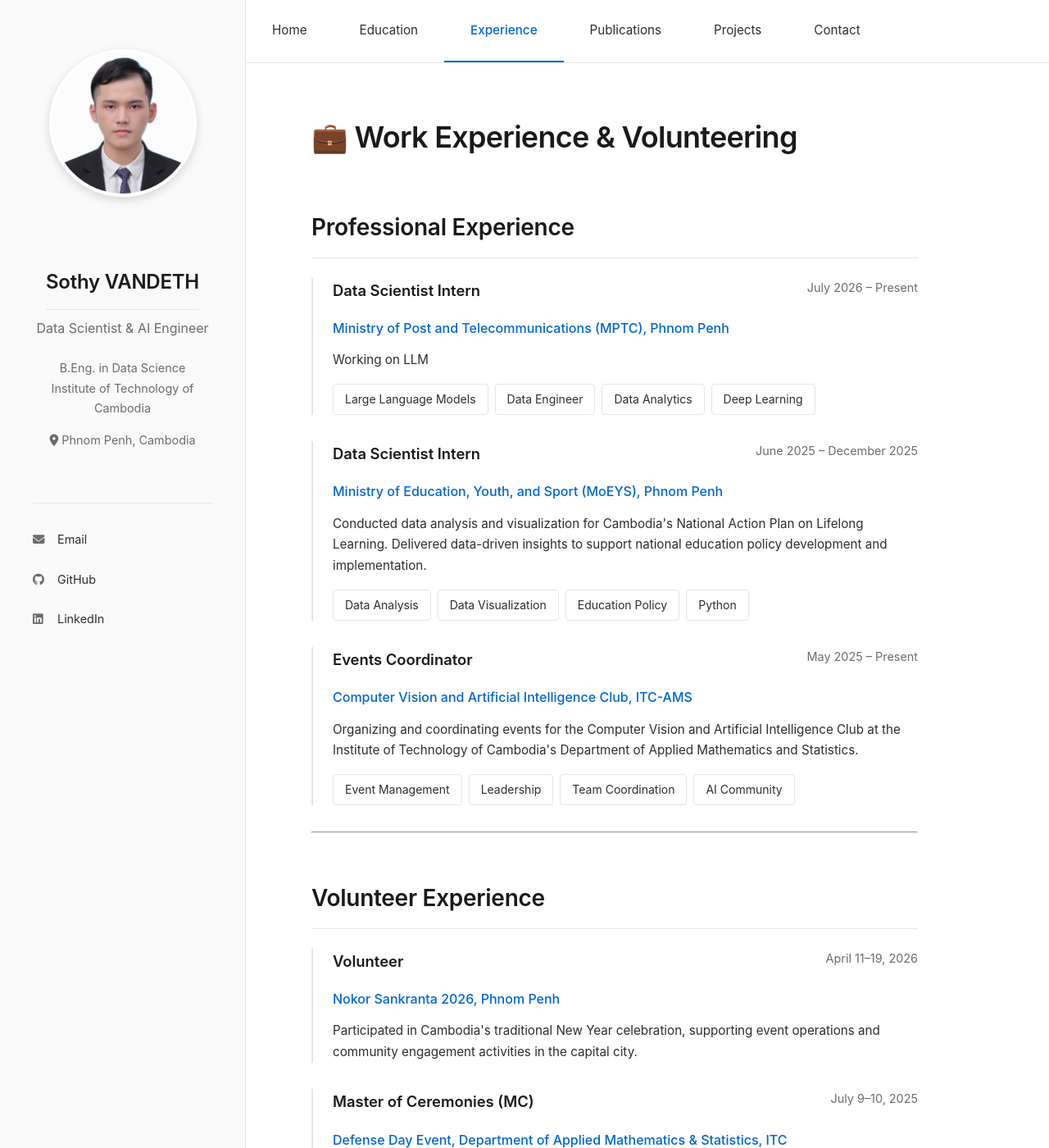
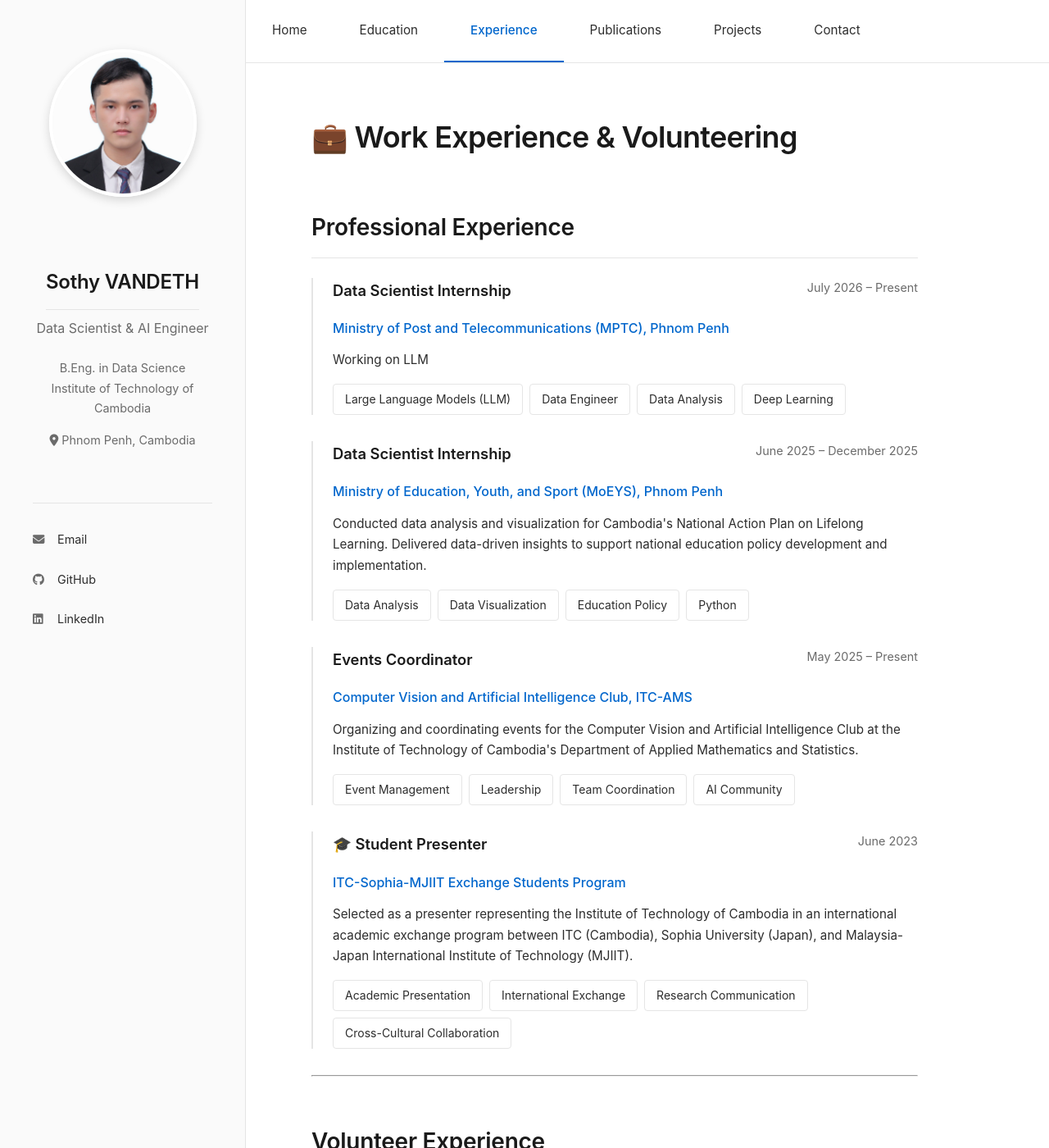
Before and after one commit to sothy8/sothy8.github.io, a Jekyll site: the page built from experience.md, in a window 1280 px wide and 1400 px high. Shown: the whole window at 82% size. Built offline with Jekyll 4.4.1, drawn with Linux system fonts in a browser that asks for light colours.

Commit message:
Add ITC-Sophia-MJIIT Exchange Students presentation (June 2023)

```diff
--- a/experience.md
+++ b/experience.md
@@ -10,22 +10,22 @@ permalink: /experience/
 
 <div class="experience-item">
   <div class="experience-header">
-    <h3>Data Scientist Intern</h3>
+    <h3>Data Scientist Internship</h3>
     <span class="period">July 2026 – Present</span>
   </div>
   <p class="company">Ministry of Post and Telecommunications (MPTC), Phnom Penh</p>
   <p class="description">Working on LLM</p>
   <div class="skills">
-    <span class="skill-tag">Large Language Models</span>
+    <span class="skill-tag">Large Language Models (LLM)</span>
     <span class="skill-tag">Data Engineer</span>
-    <span class="skill-tag">Data Analytics</span>
+    <span class="skill-tag">Data Analysis</span>
     <span class="skill-tag">Deep Learning</span>
   </div>
 </div>
 
 <div class="experience-item">
   <div class="experience-header">
-    <h3>Data Scientist Intern</h3>
+    <h3>Data Scientist Internship</h3>
     <span class="period">June 2025 – December 2025</span>
   </div>
   <p class="company">Ministry of Education, Youth, and Sport (MoEYS), Phnom Penh</p>
@@ -50,6 +50,21 @@ permalink: /experience/
     <span class="skill-tag">Leadership</span>
     <span class="skill-tag">Team Coordination</span>
     <span class="skill-tag">AI Community</span>
+  </div>
+</div>
+
+<div class="experience-item">
+  <div class="experience-header">
+    <h3>🎓 Student Presenter</h3>
+    <span class="period">June 2023</span>
+  </div>
+  <p class="company">ITC-Sophia-MJIIT Exchange Students Program</p>
+  <p class="description">Selected as a presenter representing the Institute of Technology of Cambodia in an international academic exchange program between ITC (Cambodia), Sophia University (Japan), and Malaysia-Japan International Institute of Technology (MJIIT).</p>
+  <div class="skills">
+    <span class="skill-tag">Academic Presentation</span>
+    <span class="skill-tag">International Exchange</span>
+    <span class="skill-tag">Research Communication</span>
+    <span class="skill-tag">Cross-Cultural Collaboration</span>
   </div>
 </div>
 
```
